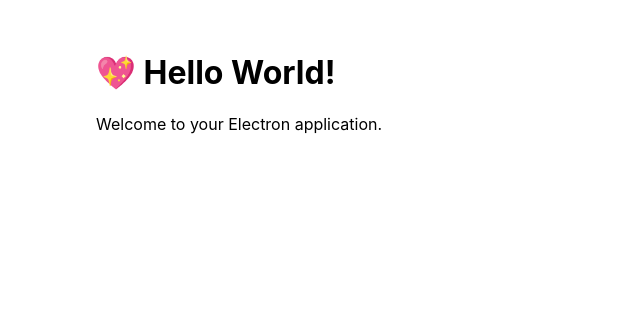
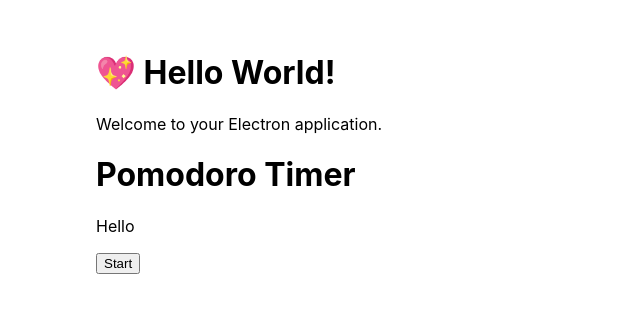
Before and after one commit to Mena-GX/pomodoro-timer, an Electron app: page src/index.html in a window 800 px wide. Shown: the whole page, without its empty margins (0-640 px from the left). Drawn offline with Linux system fonts and the light colour scheme.

Commit message:
Got timer functionality
Added timer functionality to the site

```diff
--- a/src/index.html
+++ b/src/index.html
@@ -8,5 +8,11 @@
   <body>
     <h1>💖 Hello World!</h1>
     <p>Welcome to your Electron application.</p>
+
+    <h1>Pomodoro Timer</h1>
+
+    <p id = "timer">Hello</p>
+
+    <button id = "startBtn">Start</button>
   </body>
 </html>
```
Also changed, not shown: src/index.js (+5 -5 lines).
